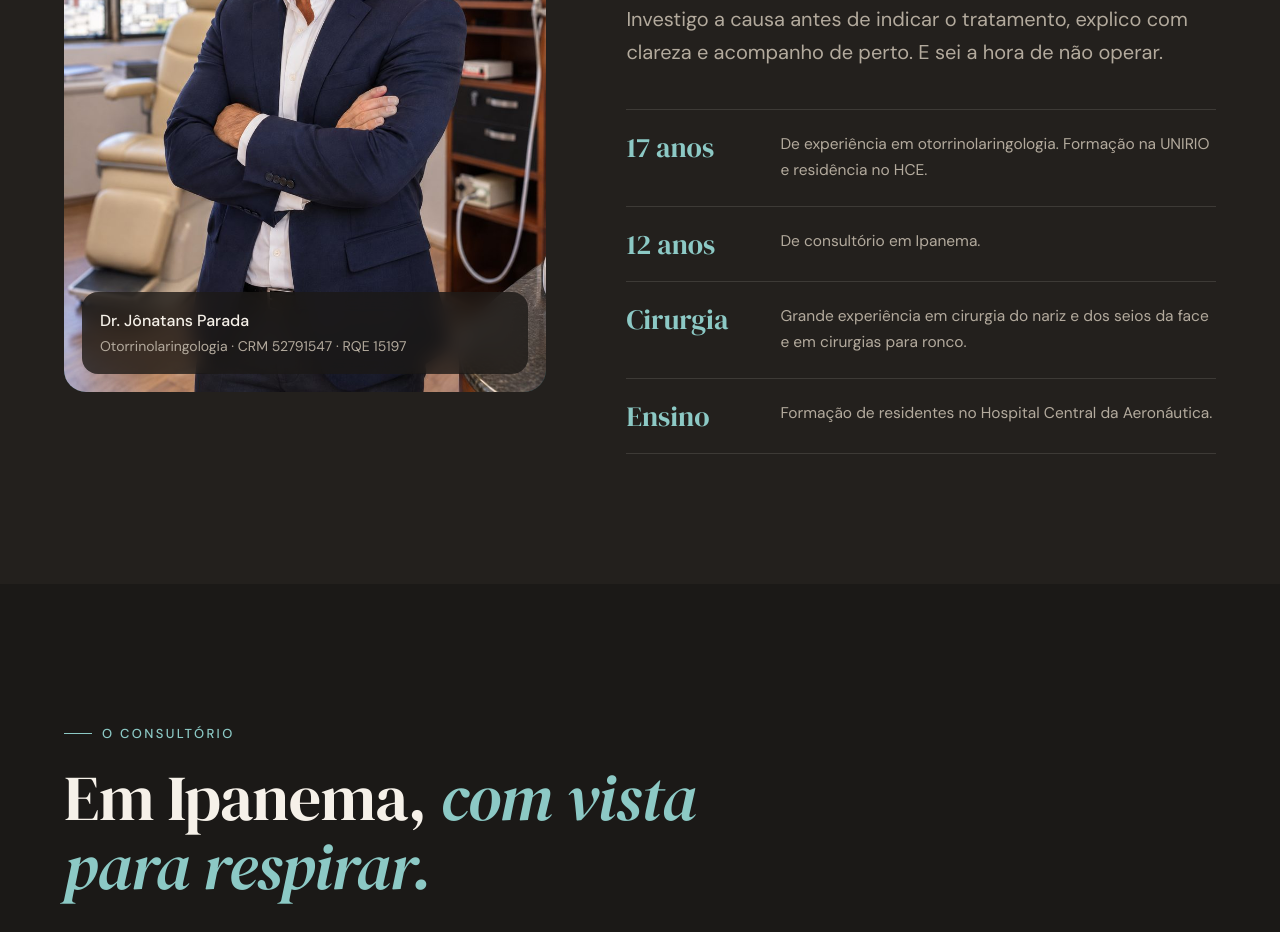
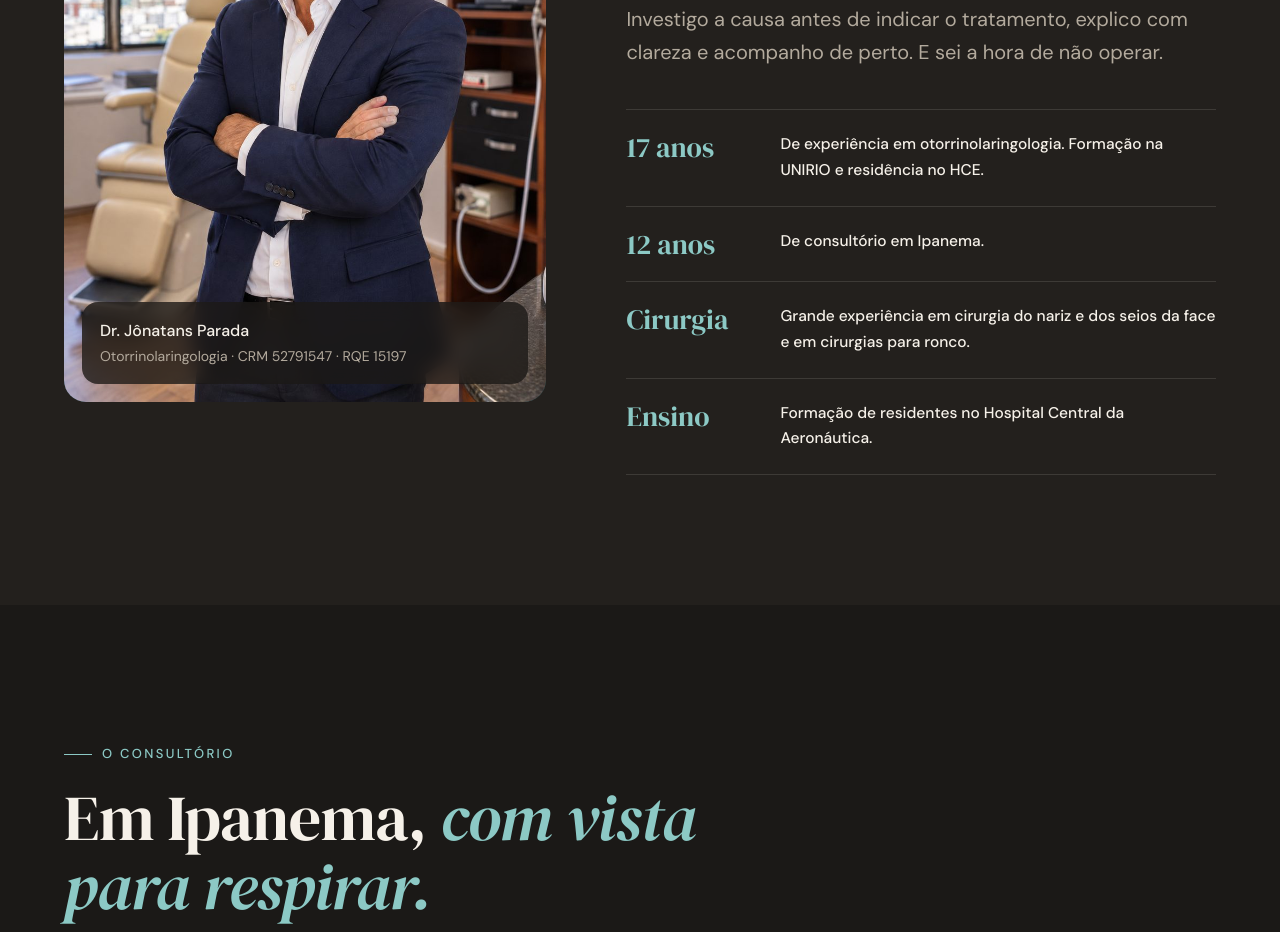
Before and after one commit to Jonatansjps/Marketing-Digital, a plain HTML site: page index.html in a window 1280 px wide. Shown: the part 7134-8066 px from the top of the page. Drawn offline with Linux system fonts and the light colour scheme.

Commit message:
Sobre mim: texto dos marcos em branco, como a parte em destaque de antes
Co-Authored-By: Claude Opus 5.5 <noreply@anthropic.com>
Claude-Session: https://claude.ai/code/session_01VgVNr4fUVsa8eW4azGs4At

```diff
--- a/index.html
+++ b/index.html
@@ -266,7 +266,7 @@ h2 em,h1 em{font-style:italic;color:var(--agua)}
 .marco-item{display:grid;grid-template-columns:130px 1fr;gap:24px;padding:22px 0;border-top:1px solid var(--line)}
 .marco-item:last-child{border-bottom:1px solid var(--line)}
 .marco-item strong{font-family:var(--serif);font-weight:400;font-size:28px;color:var(--agua);line-height:1.1}
-.marco-item p{color:var(--muted);font-size:15.5px}
+.marco-item p{color:var(--marfim);font-weight:500;font-size:15.5px}
 .marco-item p b{color:var(--marfim);font-weight:500}
 @media(max-width:960px){.sobre .wrap{grid-template-columns:1fr;gap:50px}.sobre-foto{max-width:460px}}
 @media(max-width:520px){.marco-item{grid-template-columns:1fr;gap:6px}}
```
